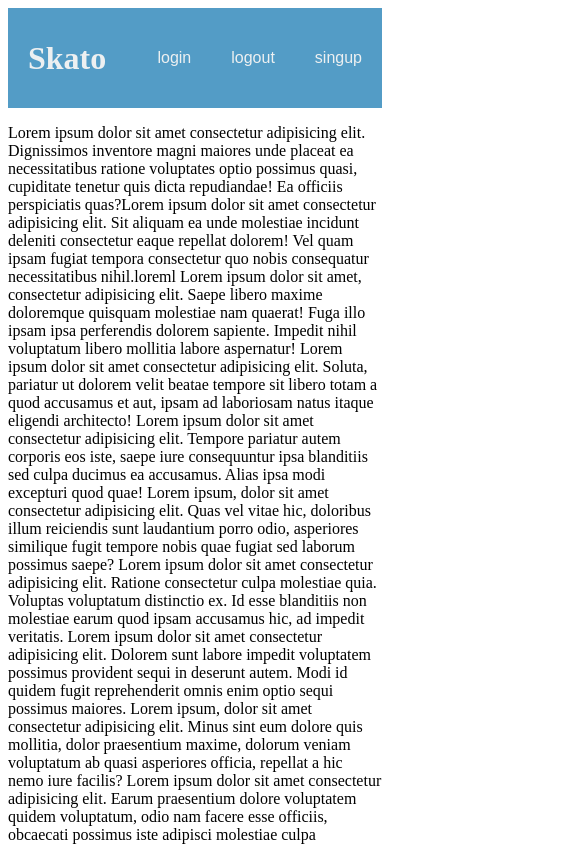
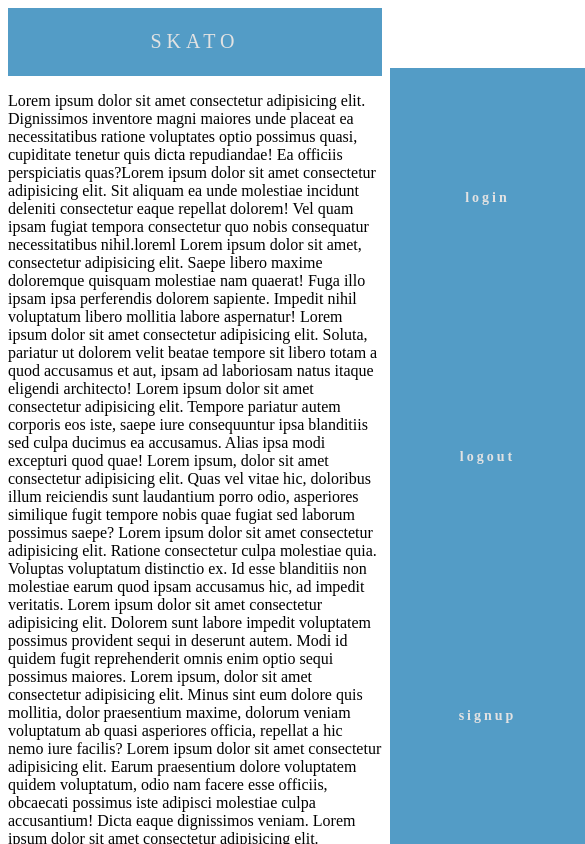
Before and after one commit to LeandroCarolino01/skato, an Angular app: page / in a window 390 px wide. Shown: the top 844 px of the page, 585 px wide, since content can reach past the window. Built offline with nearby package versions, Linux system fonts and the light colour scheme.

Commit message:
feat(burguer menu)added menu

```diff
--- a/src/app/components/navbar/navbar.component.html
+++ b/src/app/components/navbar/navbar.component.html
@@ -11,7 +11,7 @@
   <div class="clear"></div>
   </div> -->
 
-  <header>
+  <!-- <header>
       <h1 class="logo">Skato</h1>
       <nav>
           <ul class="nav_links">
@@ -21,4 +21,18 @@
           </ul>
       </nav>
 
-  </header>
+  </header> -->
+
+  <nav>
+      <label class="logo">Skato</label>
+      <ul class="nav-links">
+          <li><a class="active" href="#">login</a></li>
+          <li><a href="#">logout</a></li>
+          <li><a href="#">signup</a></li>
+      </ul>
+      <div class="burguer">
+          <div class="line1"></div>
+          <div class="line2"></div>
+          <div class="line3"></div>
+      </div>
+  </nav>
--- a/src/app/components/navbar/navbar.component.scss
+++ b/src/app/components/navbar/navbar.component.scss
@@ -42,48 +42,201 @@ $base-color: #539cc6;
 
 //this is the new style
 
-* {
+// * {
+//     box-sizing: border-box;
+//     margin: 0;
+//     padding: 0;
+//     background-color: $base-color;
+// }
+
+// li, a {
+//     font-family: Arial, Helvetica, sans-serif;
+//     font-weight: 500;
+//     font-size: 16px;
+//     color: #edf0f1;
+//     text-decoration: none;
+// }
+
+// header {
+//     display: flex;
+//     justify-content: space-between;
+//     align-items: center;
+//     padding: 30 10%;
+//     height: 100px;
+// }
+
+// .logo {
+//     cursor: pointer;
+//     color: #edf0f1;
+//     margin-left: 20px;
+// }
+
+// .nav_links {
+//     list-style: none;
+// }
+
+// .nav_links li {
+//     display: inline-block;
+//     padding: 0px 20px;
+// }
+
+// .nav_links li a {
+//     transition: all 0.3s ease 0s;
+// }
+
+// .nav_links li a:hover {
+//     color: #52a900;
+// }
+
+// *{
+//     padding: 0;
+//     margin:0;
+//     text-decoration: none;
+//     list-style: none;
+//     box-sizing: border-box;
+// }
+
+// body {
+//     font-family: Arial, Helvetica, sans-serif;
+// }
+
+// nav{
+//     background: $base-color;
+//     height: 80px;
+//     width: 100%;
+// }
+// label.logo{
+//     color:white;
+//     font-size: 35px;
+//     line-height: 80px;
+//     padding: 0 50px;
+//     font-weight: bold;
+// }
+
+// nav ul {
+//     float: right;
+//     margin-right: 20px;
+// }
+
+// nav ul li{
+//     display: inline-block;
+//     line-height: 80px;
+//     margin: 0 5px;
+// }
+
+// nav ul li a {
+//     color: white;
+//     font-size: 17px;
+//     padding: 7px 13px;
+//     border-radius: 3px;
+//     text-transform: uppercase;
+// }
+
+// a.active, a:hover{
+//     background: #1b9bff;
+//     transition: .5s;
+// }
+
+
+
+
+
+
+
+// @media only screen and (max-width: 768px) {
+//     .logo {
+//         color: red;
+//     }
+//    }
+
+// @media only screen and (max-width: 600px) {
+//     .logo {
+//         color: yellow;
+//     }
+//   }
+
+*{
+    margin: 0px;
+    padding: 0px;
     box-sizing: border-box;
-    margin: 0;
-    padding: 0;
-    background-color: $base-color;
 }
 
-li, a {
-    font-family: Arial, Helvetica, sans-serif;
-    font-weight: 500;
-    font-size: 16px;
-    color: #edf0f1;
-    text-decoration: none;
+
+
+nav{
+    display: flex;
+    justify-content: space-around;
+    align-items: center;
+    min-height: 8vh;
+    background:$base-color;
 }
 
-header {
-    display: flex;
-    justify-content: space-between;
-    align-items: center;
-    padding: 30 10%;
-    height: 100px;
+.logo{
+    color: rgb(226, 226, 226);
+    text-transform: uppercase;
+    letter-spacing: 5px;
+    font-size: 20px;
 }
 
-.logo {
-    cursor: pointer;
-    color: #edf0f1;
-    margin-left: 20px;
+.nav-links{
+    display: flex;
+    justify-content: space-around;
+    width: 30%;
 }
 
-.nav_links {
+.nav-links li{
     list-style: none;
 }
 
-.nav_links li {
-    display: inline-block;
-    padding: 0px 20px;
+.nav-links a{
+    color: rgb(226, 226, 226);
+    text-decoration: none;
+    letter-spacing: 3px;
+    font-weight: bold;
+    font-size: 14px;
 }
 
-.nav_links li a {
-    transition: all 0.3s ease 0s;
+.burguer{
+    display: none;
 }
 
-.nav_links li a:hover {
-    color: #52a900;
+.burguer div{
+    width: 25px;
+    height: 3px;
+    background: rgb(226, 226, 226);
+    margin: 5px;
 }
+
+body {
+    overflow-x: hidden;
+
+    /* With SCSS the nested media query is now affecting the body selector */
+    @media (max-width: 800px) {
+        overflow-x: hidden;
+    }
+
+  }
+
+@media screen and (max-width:1024){
+    .nav-links{
+      width: 60%;
+    }
+}
+
+@media screen and (max-width:768px){
+   body{
+    overflow-x: hidden;
+   }
+    .nav-links{
+        position:absolute;
+        right: 0px;
+        height: 92vh;
+        top:8vh;
+        background:$base-color;
+        display:flex;
+        flex-direction: column;
+        align-items: center;
+        width: 50%;
+        transform: translateX(100%);
+      }
+}
--- a/src/styles.scss
+++ b/src/styles.scss
@@ -1 +1,8 @@
 /* You can add global styles to this file, and also import other style files */
+
+@media screen and (max-width:768px){
+    body{
+     overflow-x: hidden;
+    }
+
+ }
```
